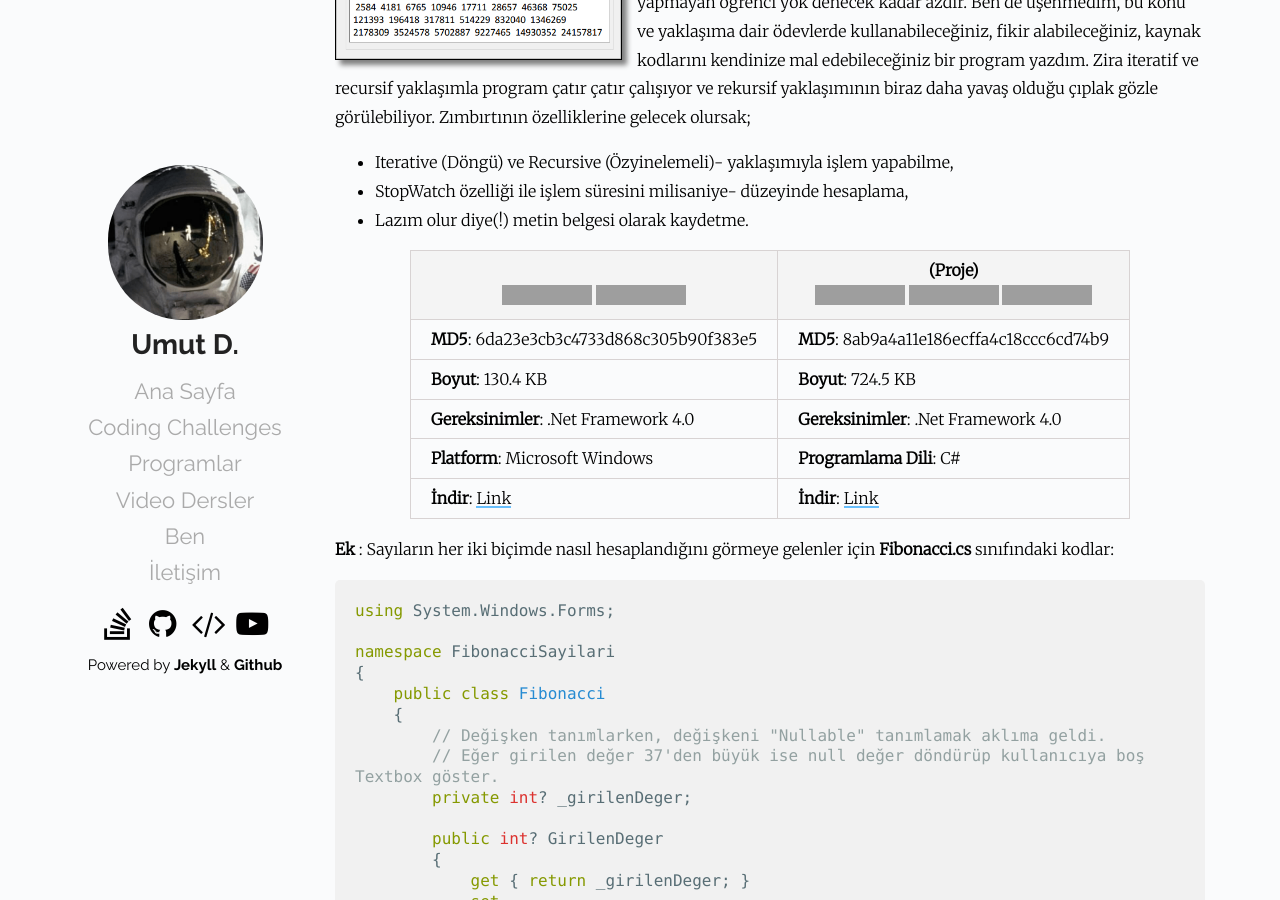
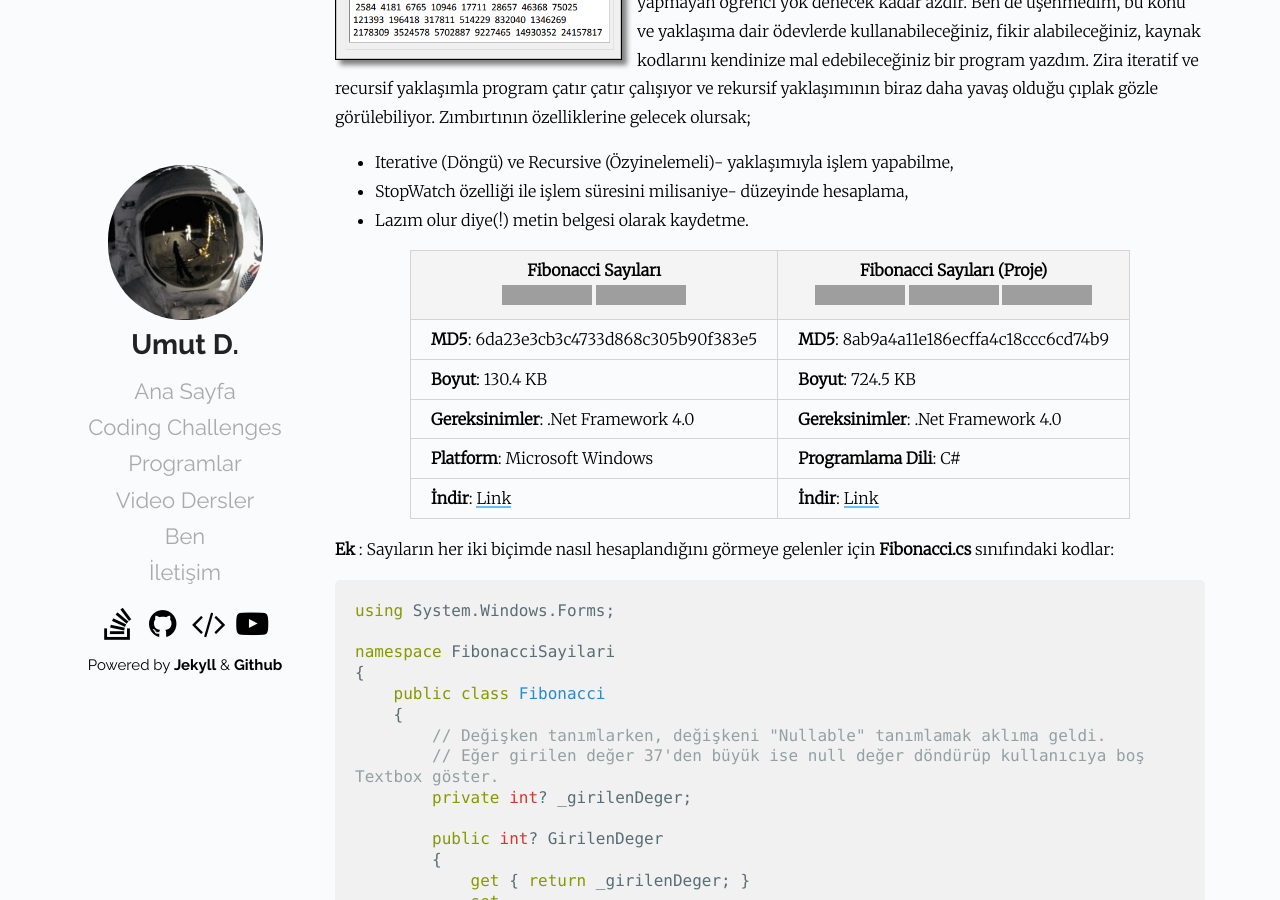
Before and after one commit to Umut-D/umutd.com, a Jekyll site: the page built from _posts/programlar/2018-11-21-fibonacci-sayilari.md, in a window 1280 px wide and 900 px high, scrolled down 331 px, cut to the strip 0-900 px from the top of the window. Built offline with Jekyll 4.4.1, drawn with Linux system fonts in a browser that asks for light colours; grey boxes are pictures that could not be loaded.

Commit message:
yazı duzeltme yapildi

```diff
--- a/_posts/programlar/2018-11-21-fibonacci-sayilari.md
+++ b/_posts/programlar/2018-11-21-fibonacci-sayilari.md
@@ -19,7 +19,7 @@ Bilgisayarla ilgili bir bölüm okuyup Fibonacci Sayılarına, Iterative (Döng
 - Lazım olur diye(!) metin belgesi olarak kaydetme.
 
 {:.tablo-ortali}
-| <br>![Versiyon](https://img.shields.io/badge/Versiyon-1.02-blueviolet.svg?style=flat) ![Durum](https://img.shields.io/badge/Durum-Çalışıyor-success.svg?style=flat) |  (Proje)<br>![Lisans](https://img.shields.io/badge/Lisans-MIT-blue.svg?style=flat) ![Durum](https://img.shields.io/badge/Proje-Sonlandırıldı-lightgray.svg?style=flat) ![Arşiv](https://img.shields.io/badge/Arşiv-orange.svg?style=flat)|
+| Fibonacci Sayıları <br>![Versiyon](https://img.shields.io/badge/Versiyon-1.02-blueviolet.svg?style=flat) ![Durum](https://img.shields.io/badge/Durum-Çalışıyor-success.svg?style=flat) | Fibonacci Sayıları (Proje)<br>![Lisans](https://img.shields.io/badge/Lisans-MIT-blue.svg?style=flat) ![Durum](https://img.shields.io/badge/Proje-Sonlandırıldı-lightgray.svg?style=flat) ![Arşiv](https://img.shields.io/badge/Arşiv-orange.svg?style=flat)|
 |----------------------------------------- -|-------------------------------------------|
 | **MD5**: 6da23e3cb3c4733d868c305b90f383e5 | **MD5**: 8ab9a4a11e186ecffa4c18ccc6cd74b9 |
 | **Boyut**:  130.4 KB                       | **Boyut**:  724.5 KB                         |
```
